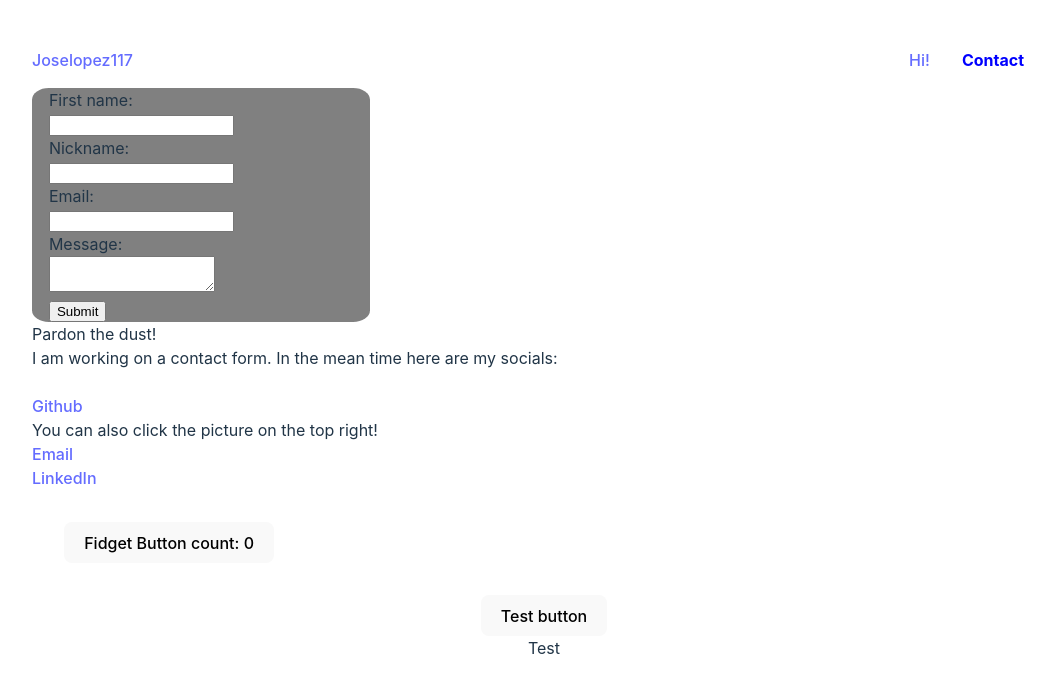
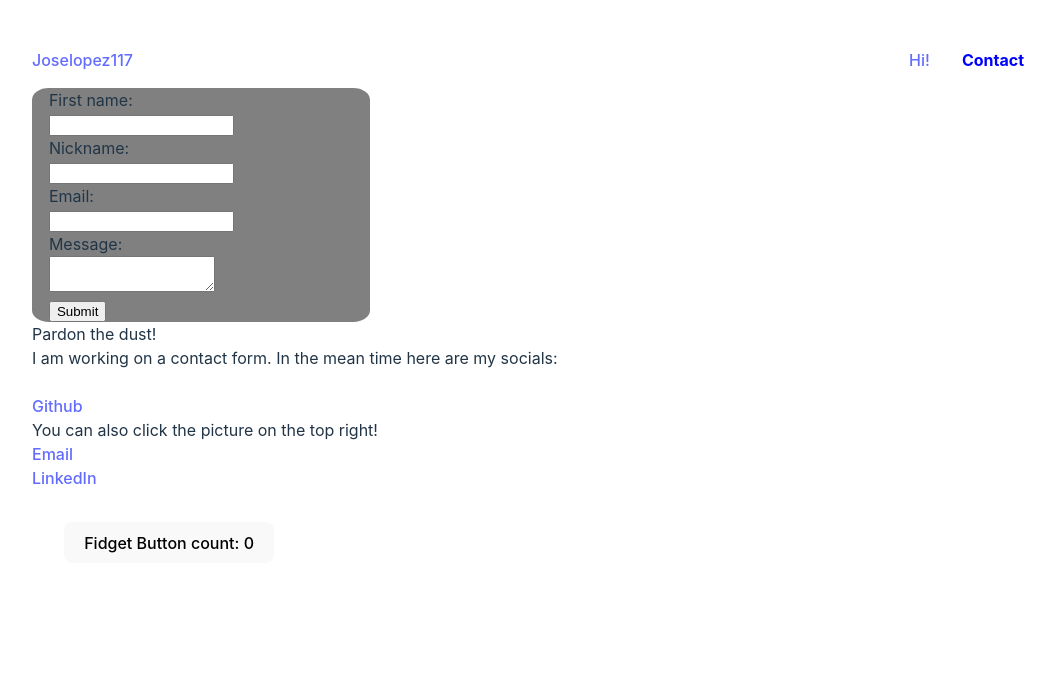
Before and after one commit to joselopez117/Hi-, a Vue app: page /#/contact in a window 1280 px wide. Shown: the top 692 px of the page, without its empty margins (96-1151 px from the left). Built offline with nearby package versions, Linux system fonts and the light colour scheme; no server answers.

Commit message:
fix: test code removed

```diff
--- a/src/components/ContactPage.vue
+++ b/src/components/ContactPage.vue
@@ -7,7 +7,6 @@ const firstName = ref('');
 const nickName = ref('');
 const email = ref('');
 const message = ref('');
-const returnMessage = ref('Test');
 
 function deliverVistorInfo() {
     if(firstName.value != '' && nickName.value != '' && email.value != '' && message.value != ''){
@@ -77,8 +76,6 @@ function deliverVistorInfo() {
         <br/>
         <FidgetButton />
     </div>
-    <button @click="button">Test button</button>
-    <div>{{ returnMessage }}</div>
 </template>
 
 <style scoped lang="scss">
```
